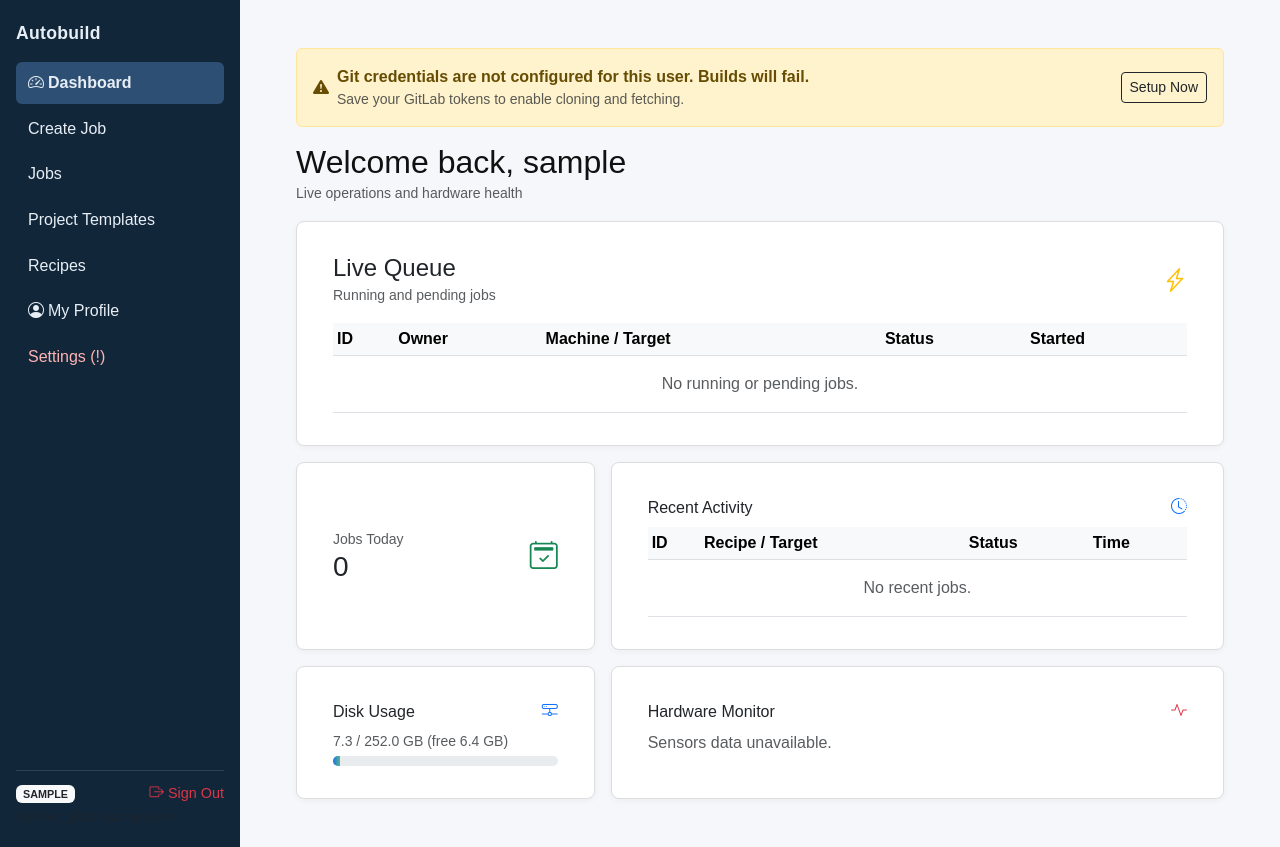
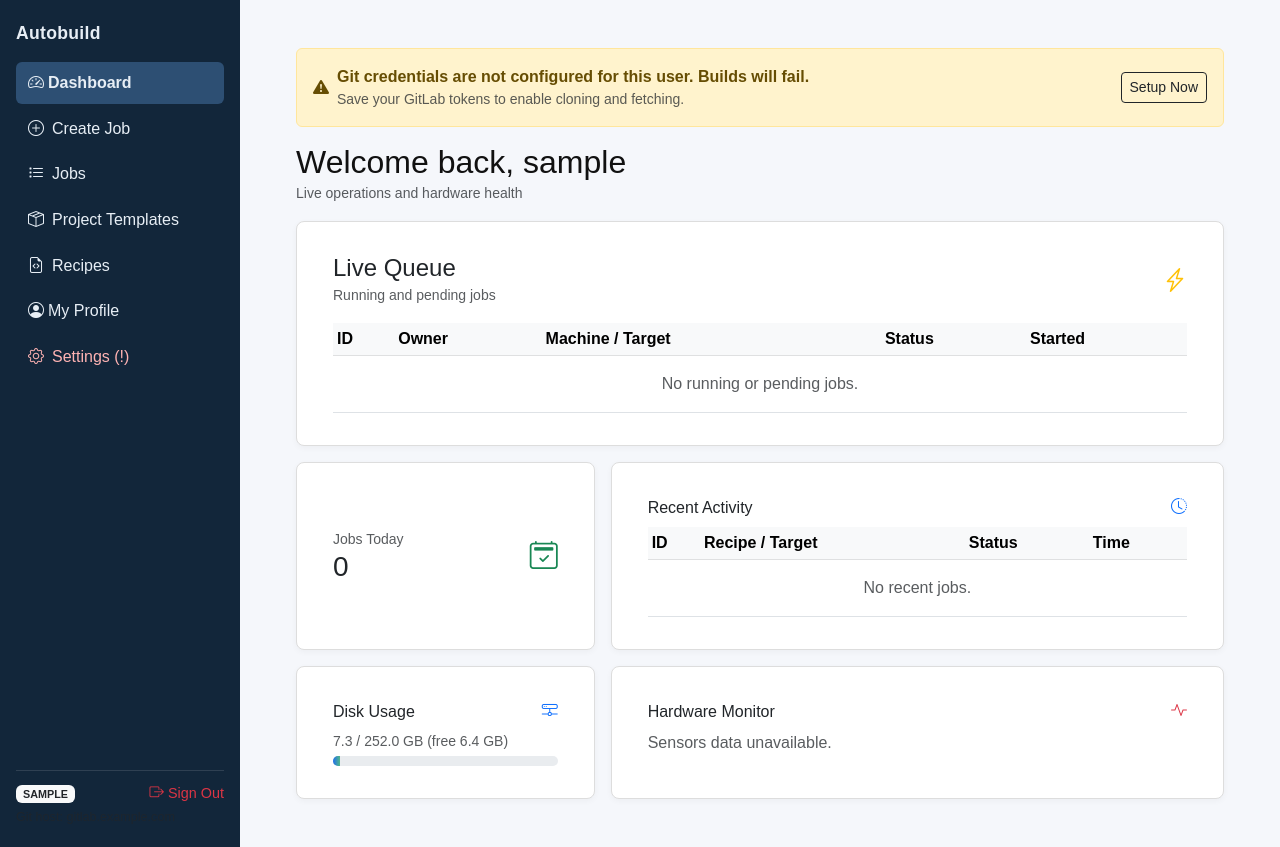
Before and after one commit to hanhanlee/autobuild_onetree, a FastAPI app: page / in a window 1280 px wide. Run offline with FastAPI, Linux system fonts and the light colour scheme; the visitor is signed in with stand-in values (Sample User, id 1); data that the repository does not hold is empty; some libraries are stand-ins or nearby versions.

Commit message:
style(ui): add icons to all sidebar navigation items for visual consistency
Update `_layout.html` to include Bootstrap icons for Create Job, Jobs,
Project Templates, Recipes, and Settings links, matching the style of
Dashboard and Profile.

```diff
--- a/templates/_layout.html
+++ b/templates/_layout.html
@@ -46,12 +46,12 @@
             <nav>
                 <ul class="nav">
                     <li><a href="/" class="{% if current_page=='dashboard' %}active{% endif %}"><i class="bi bi-speedometer2 me-1"></i>Dashboard</a></li>
-                    <li><a href="/new" class="{% if current_page=='new' %}active{% endif %}">Create Job</a></li>
-                    <li><a href="/jobs" class="{% if current_page=='jobs' %}active{% endif %}">Jobs</a></li>
-                    <li><a href="/projects" class="{% if request.url.path.startswith('/projects') %}active{% endif %}">Project Templates</a></li>
-                    <li><a href="/recipes" class="{% if request.url.path.startswith('/recipes') %}active{% endif %}">Recipes</a></li>
+                    <li><a href="/new" class="{% if current_page=='new' %}active{% endif %}"><i class="bi bi-plus-circle me-2"></i>Create Job</a></li>
+                    <li><a href="/jobs" class="{% if current_page=='jobs' %}active{% endif %}"><i class="bi bi-list-task me-2"></i>Jobs</a></li>
+                    <li><a href="/projects" class="{% if request.url.path.startswith('/projects') %}active{% endif %}"><i class="bi bi-box-seam me-2"></i>Project Templates</a></li>
+                    <li><a href="/recipes" class="{% if request.url.path.startswith('/recipes') %}active{% endif %}"><i class="bi bi-file-earmark-code me-2"></i>Recipes</a></li>
                     <li><a href="/profile" class="{% if request.url.path.startswith('/profile') %}active{% endif %}"><i class="bi bi-person-circle me-1"></i>My Profile</a></li>
-                    <li><a href="/settings" class="nav-link {% if current_page in ('token','settings') %}active{% endif %}{% if token_ok is defined and not token_ok %} token-alert{% endif %}">Settings{% if token_ok is defined and not token_ok %} (!) {% endif %}</a></li>
+                    <li><a href="/settings" class="nav-link {% if current_page in ('token','settings') %}active{% endif %}{% if token_ok is defined and not token_ok %} token-alert{% endif %}"><i class="bi bi-gear me-2"></i>Settings{% if token_ok is defined and not token_ok %} (!) {% endif %}</a></li>
                 </ul>
             </nav>
             <div class="footer">
```
